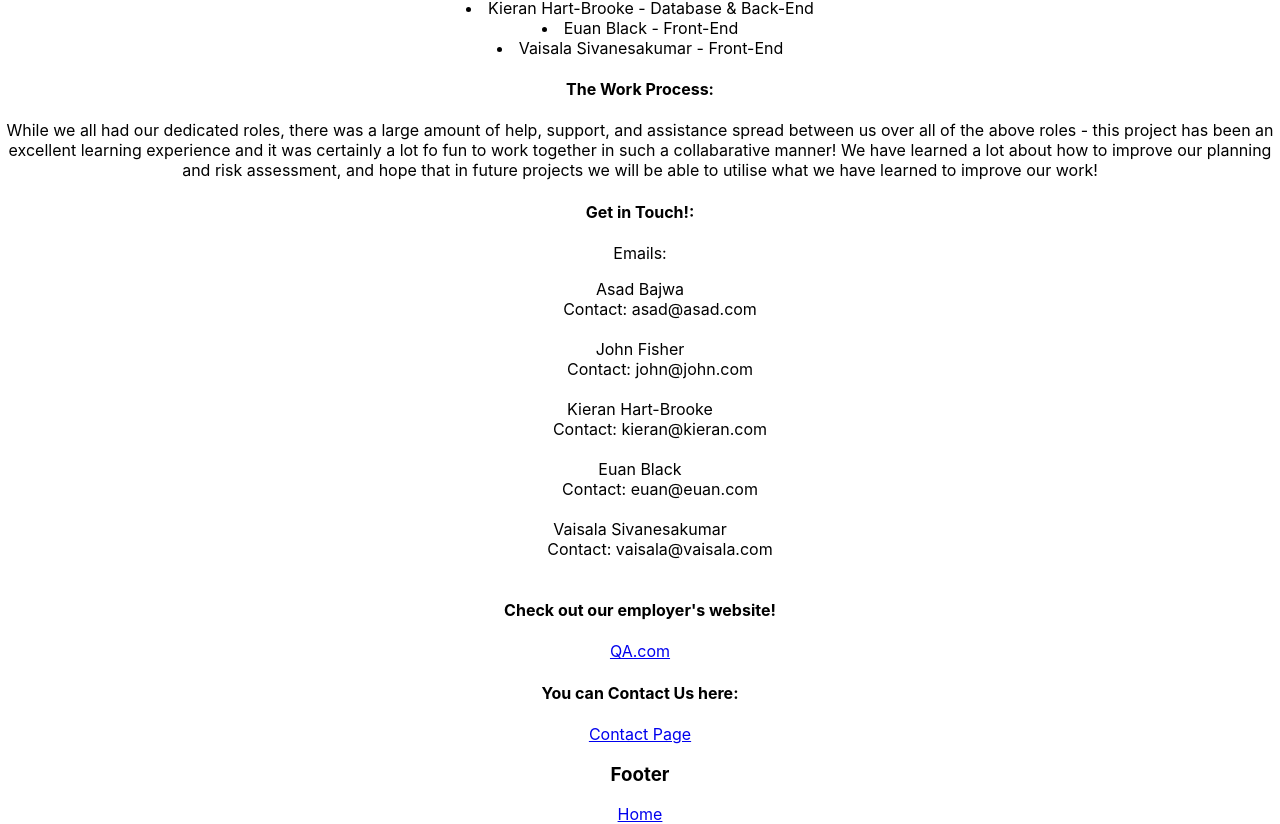
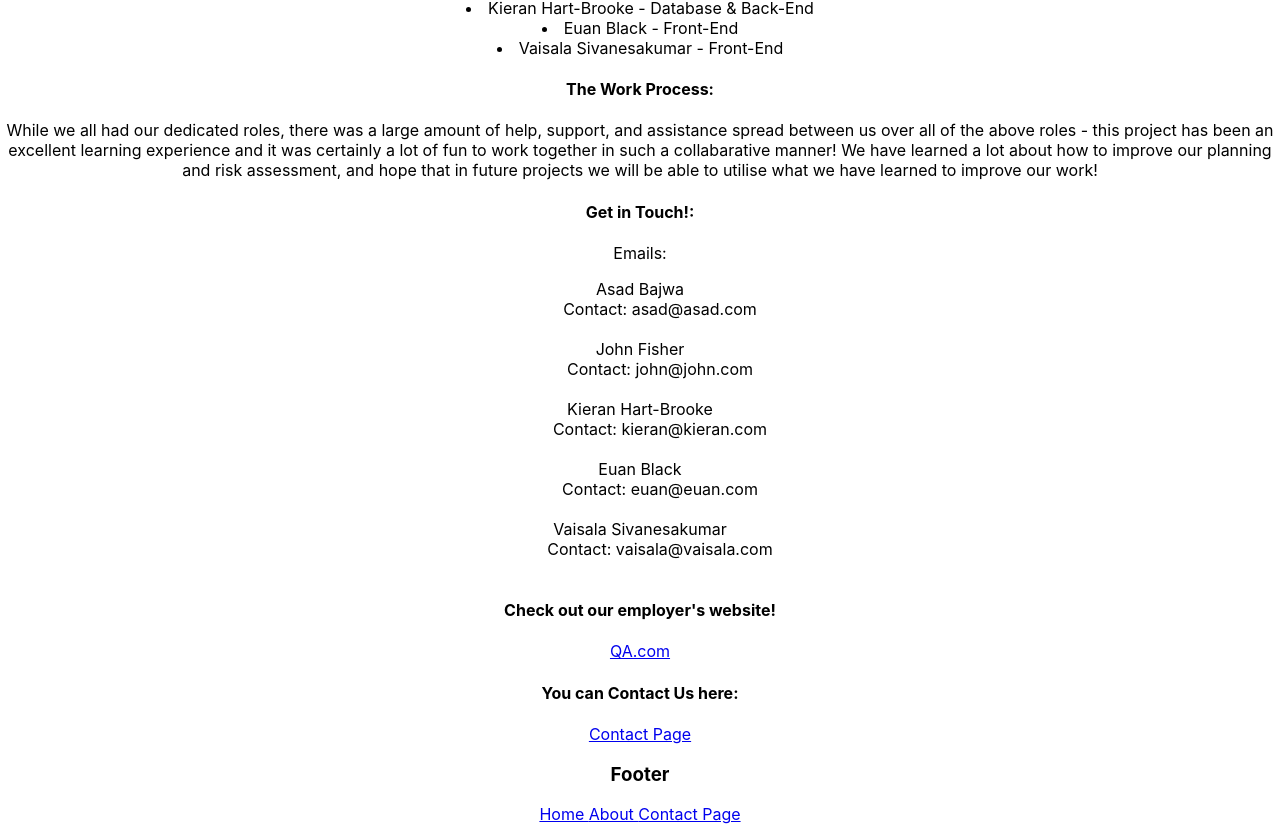
Before and after one commit to JohnFisher282/Team-1---First-Project, a React (Create React App) app in the folder team1-finalproject/: page /about in a window 1280 px wide. Shown: the part 663-1487 px from the top of the page. Built offline with nearby package versions, Linux system fonts and the light colour scheme.

Commit message:
modified footer

```diff
--- a/team1-finalproject/src/components/Elements/Footer.jsx
+++ b/team1-finalproject/src/components/Elements/Footer.jsx
@@ -6,6 +6,8 @@ const Footer = () => {
         <div>
             <h3> Footer </h3>
             <Link to="/home"> Home </Link>
+            <Link to="/about"> About </Link>
+            <Link to="/contactpage"> Contact Page </Link>
 
         </div>
      );
--- a/team1-finalproject/src/components/Pages/About.jsx
+++ b/team1-finalproject/src/components/Pages/About.jsx
@@ -18,7 +18,7 @@ const About = () => {
 
         <h4>The Work Process:</h4>
         <span><p>While we all had our dedicated roles, there was a large amount of help, support, and assistance spread between us over all of the above roles -
-                 this project has been an excellent learning experience and it was certainly a lot fo fun to work together in such a collabarative manner! We
+                 this project has been an excellent learning experience and it was certainly a lot of fun to work together in such a collabarative manner! We
                  have learned a lot about how to improve our planning and risk assessment, and hope that in future projects we will be able to utilise what we have
                  learned to improve our work!</p></span>
 
```
